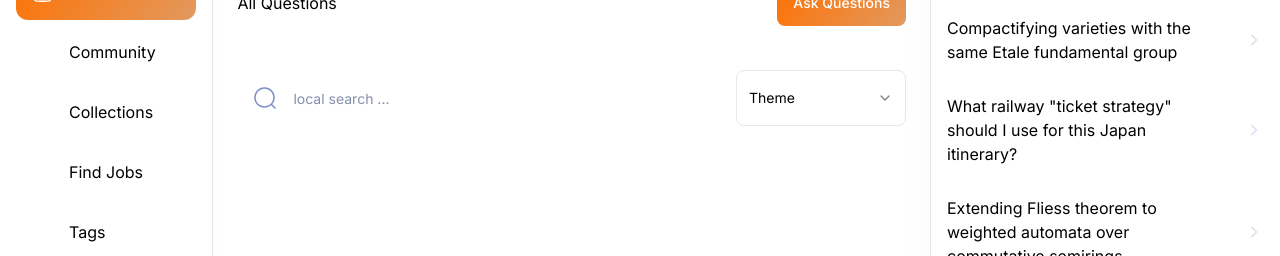
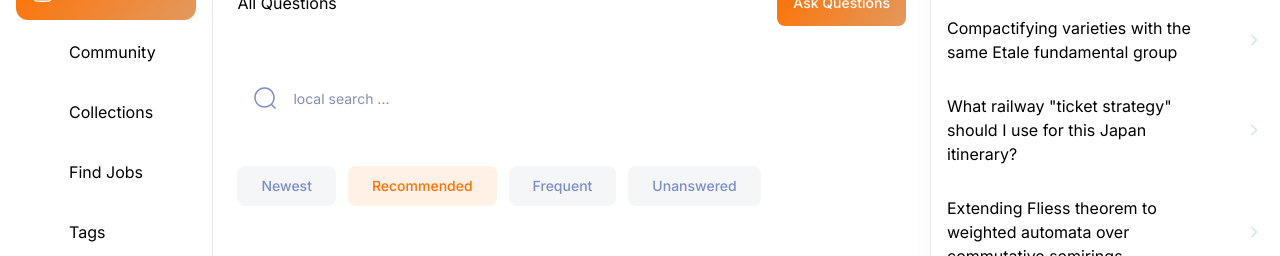
Before and after one commit to Vahidsaeid72/stack_overflow_with_nextjs, a Next.js app: page / in a window 1280 px wide. Shown: the part 164-420 px from the top of the page. Built offline with nearby package versions, Linux system fonts and the light colour scheme; no server answers.

Commit message:
end filters ui

```diff
--- a/app/(root)/(home)/page.tsx
+++ b/app/(root)/(home)/page.tsx
@@ -5,6 +5,7 @@ import React from "react";
 import search from '@/assets/icons/search.svg';
 import Filter from "@/components/shared/filter/Filter";
 import { HomePageFilters } from "@/constants/fiters";
+import HomeFilters from "@/components/shared/filter/HomeFilters";
 
 
 const Home = () => {
@@ -25,10 +26,11 @@ const Home = () => {
         />
         <Filter
           filters={HomePageFilters}
-          className="min-h-[56px] sm:min-w-[170px] border-1-[#3333] dark:text-dark300_light700"
-          containerClass=" max-md:flex "
+          className="min-h-[56px] w-full sm:max-w-[200px] sm:min-w-[170px]"
+          containerClass="hidden max-md:flex w-full sm:max-w-[200px]"
           />
       </div>
+      <HomeFilters/>
 
   </>;
 };
--- a/components/shared/filter/Filter.tsx
+++ b/components/shared/filter/Filter.tsx
@@ -18,13 +18,16 @@ const Filter = ({filters,className,containerClass}:FilterProps) => {
     return (
         <div className={`relative ${containerClass}`}>
             <Select>
-                <SelectTrigger className={`${className} body-regular rounded-[8px]`}>
-                    <SelectValue placeholder="Theme" />
+                <SelectTrigger className={`${className} body-regular border-light rounded-[8px] background-light800_dark300 text-dark500_light700`}>
+                    <div className="line-clamp-1 flex-1 text-left">
+                        <SelectValue placeholder="select a filter" />
+                    </div>
                 </SelectTrigger>
                 <SelectContent className="border-none">
-                    <SelectItem className="dark:text-dark300_light700" value="light">Light</SelectItem>
-                    <SelectItem className="dark:text-dark300_light700" value="dark">Dark</SelectItem>
-                    <SelectItem className="dark:text-dark300_light700" value="system">System</SelectItem>
+                    {filters.map(f=>(
+                        <SelectItem className="dark:text-dark300_light700 w-full sm:max-w-[200px]" value={f.value}>{f.name}</SelectItem>
+                    ))}
+
                 </SelectContent>
             </Select>
         </div>
--- /dev/null
+++ b/components/shared/filter/HomeFilters.tsx
@@ -0,0 +1,19 @@
+'use client'
+import { Button } from "@/components/ui/button";
+import { HomePageFilters } from "@/constants/fiters";
+import { useState } from "react";
+
+const HomeFilters = ()=>{
+    const [active,setActive] = useState('recommended');
+
+    return<div className="hidden mt-10 md:flex flex-wrap gap-3">
+        {HomePageFilters.map(item=>(
+            <Button className={`body-medium rounded-[8px] px-6 py-3 capitalize shadow-none
+                ${active === item.value ?
+                    'bg-primary-100 text-primary-500' :
+                    'bg-light-800 text-light-500 hover:bg-light-900 dark:bg-dark-300 dark:text-light-500 dark:hover:bg-dark-300'}
+                `} onClick={()=>{setActive(item.value)}} key={item.value}>{item.name}</Button>
+            ))}
+    </div>
+}
+export default HomeFilters;
--- a/components/shared/search/LocalSearch.tsx
+++ b/components/shared/search/LocalSearch.tsx
@@ -12,7 +12,7 @@ interface LocalSearch {
 
 const LocalSearch = ({route,iconPosition,image,placeholder,otherClass}:LocalSearch)=>{
     return(
-    <div className={`relative w-full max-lg:hidden ${otherClass}`}>
+    <div className={`relative w-full  ${otherClass}`}>
         <div className={'background-light800_darkGradient relative flex min-h-[56px] grow items-center gap-1 rounded-xl px-4'}>
             {iconPosition=='left' && <Image className={'cursor-pointer'} src={image} alt={'search'} width={24} height={24}/>}
             <Input onChange={()=>{}} className={'paragragh-regular placeholder:text-light-400 dark:placeholder:text-light-300 border-none shadow-none no-focus paragraph-regular outline-none background-light800_darkgradient dark:text-light-900'} type={'text'} placeholder={placeholder}/>
```
